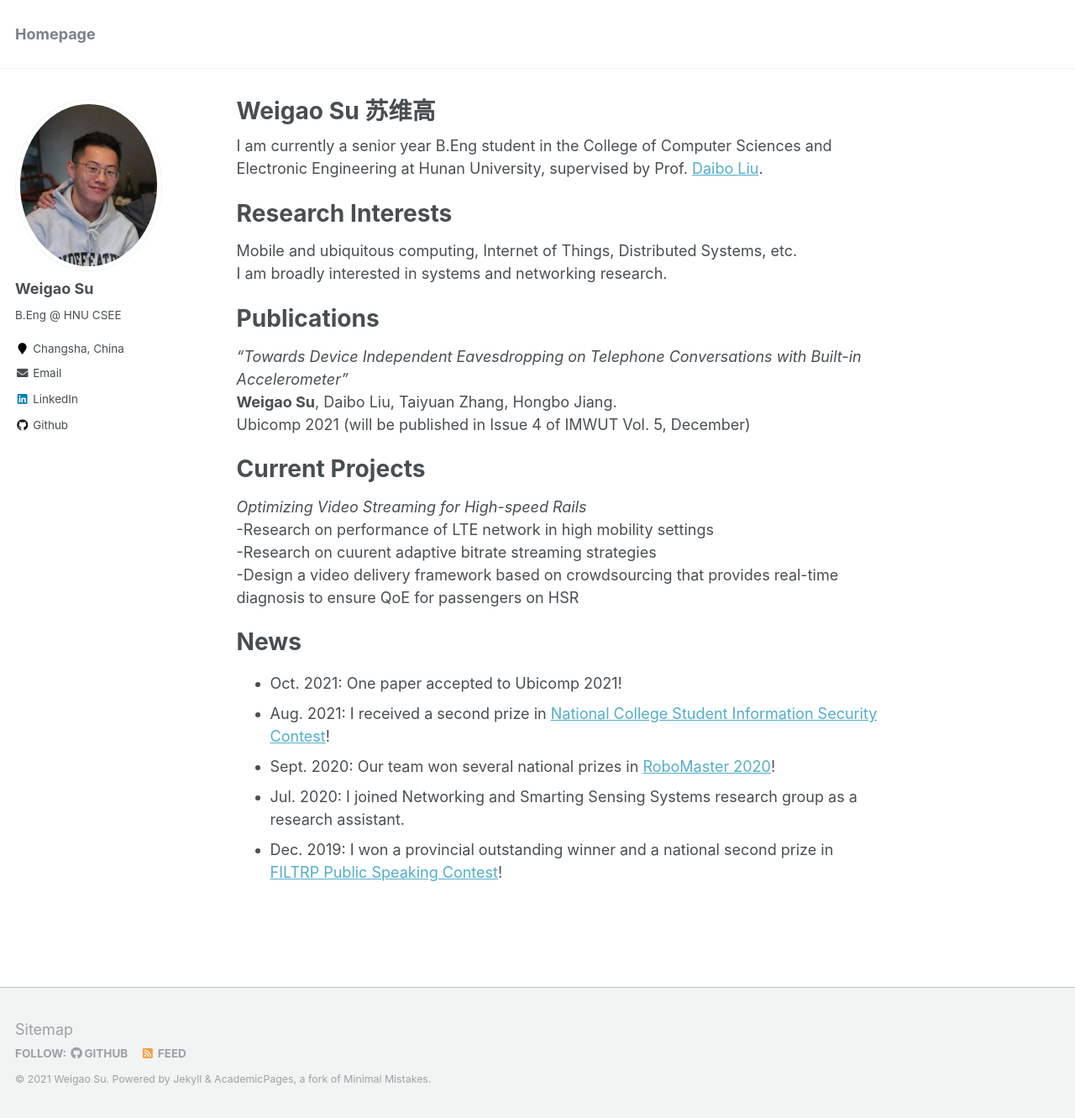
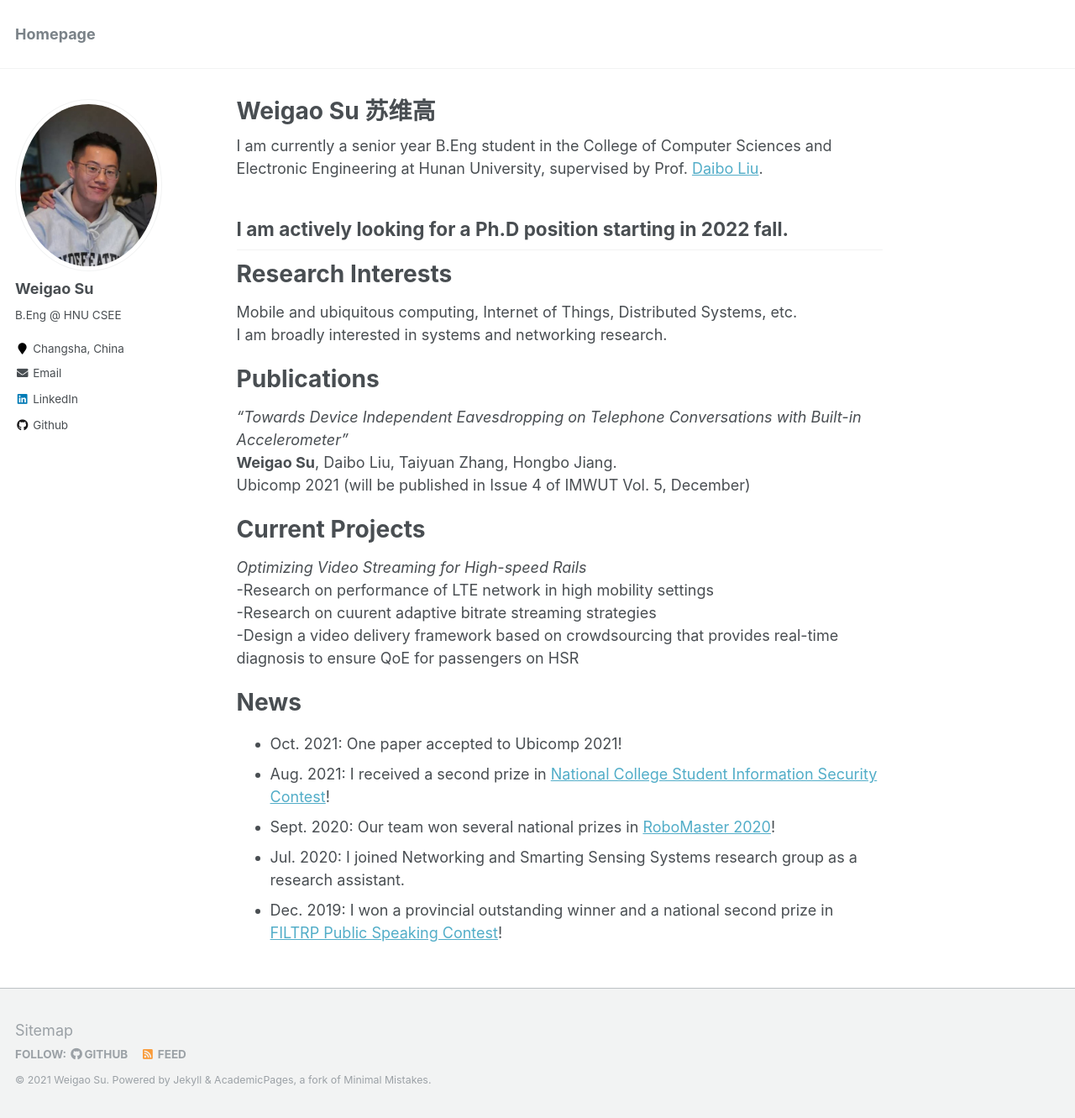
Before and after one commit to wegul/wegul.github.io, a Jekyll site: the page built from _pages/about.md, in a window 1280 px wide and 1331 px high. Shown: the whole window at 84% size. Built offline with Jekyll 4.4.1, drawn with Linux system fonts in a browser that asks for light colours.

Commit message:
Update about.md

```diff
--- a/_pages/about.md
+++ b/_pages/about.md
@@ -9,6 +9,9 @@ redirect_from:
 ---
 
 I am currently a senior year B.Eng student in the College of Computer Sciences and Electronic Engineering at Hunan University, supervised by Prof. [Daibo Liu](https://sites.google.com/site/dbliuuestc/home).
+
+I am actively looking for a Ph.D position starting in 2022 fall.
+---
 
 Research Interests
 ======
```
